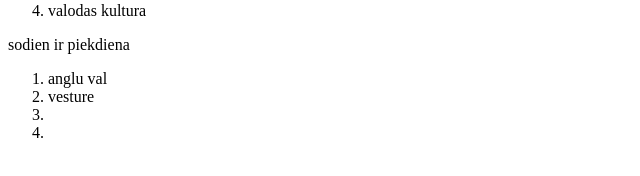
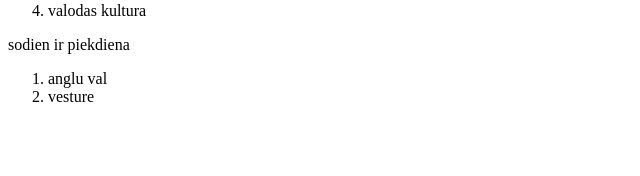
Before and after one commit to eaterz/stundu-saraksts, a React (Vite) app: page / in a window 1280 px wide. Shown: the part 468-644 px from the top of the page, without its empty margins (0-640 px from the left). Built offline with nearby package versions, Linux system fonts and the light colour scheme.

Commit message:
izmainas

```diff
--- a/src/App.jsx
+++ b/src/App.jsx
@@ -25,7 +25,7 @@ function App() {
     "latviesvaloda",
     "valodas kultura",
   ];
-  const piekdienStundas = ["anglu val", "vesture", " ", " "];
+  const piekdienStundas = ["anglu val", "vesture"];
   return (
     <>
       <Day nosaukums="pirmdien" stundas={pirmdienStundas} />
--- a/src/Day.jsx
+++ b/src/Day.jsx
@@ -1,16 +1,19 @@
 import Stunda from "./stundas";
 
 function Day(props) {
+  const stunduSarakstsJSX = props.stundas.map((stunda) => {
+    return <Stunda name={stunda} />;
+  });
   return (
     <>
       <p>sodien ir {props.nosaukums}</p>
-      <ol>
-        <Stunda name={props.stundas[0]} />
-        <Stunda name={props.stundas[1]} />
-        <Stunda name={props.stundas[2]} />
-        <Stunda name={props.stundas[3]} />
-      </ol>
+      <ol>{stunduSarakstsJSX}</ol>
     </>
   );
 }
+
+// .map() - iet cauri visiem masiva ...
+// elementiem, bet arī atgriež to ko prasa
+// .forEach() - iet cauri visiem masiva elementiem, bet neko netagriež
+
 export default Day;
```
